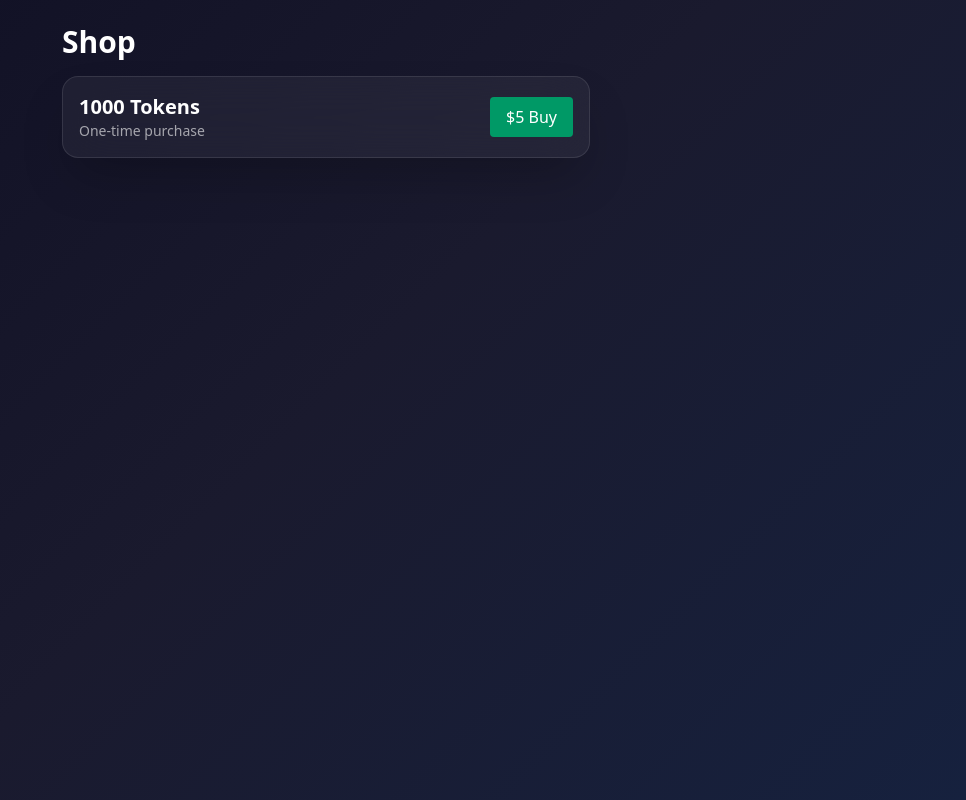
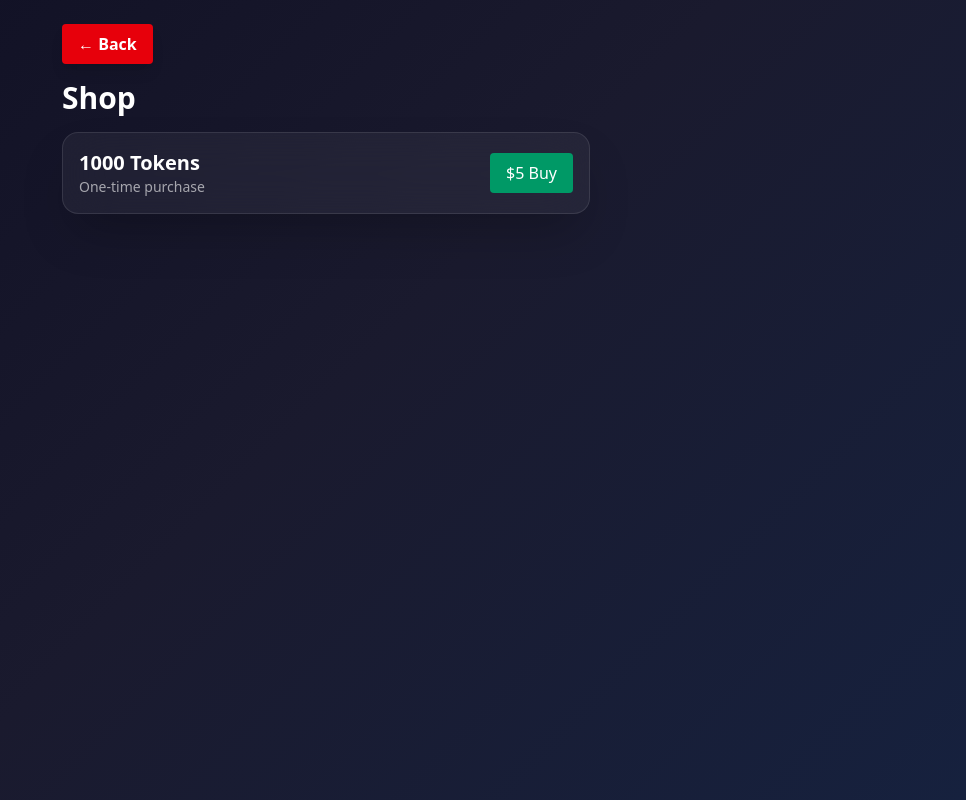
Before and after one commit to AbdulGhani002/trut, a Next.js app: page /shop in a window 1280 px wide. Shown: the whole page, without its empty margins (314-1280 px from the left). Built offline with nearby package versions, Linux system fonts and the light colour scheme.

Commit message:
Tournament Mode is next

```diff
--- a/src/app/shop/page.tsx
+++ b/src/app/shop/page.tsx
@@ -1,6 +1,6 @@
 "use client";
 import { Suspense, useState } from 'react';
-import { useSearchParams } from 'next/navigation';
+import { useSearchParams, useRouter } from 'next/navigation';
 
 function QueryBanners() {
   const params = useSearchParams();
@@ -18,6 +18,7 @@ function QueryBanners() {
 
 export default function ShopPage() {
   const [loading, setLoading] = useState(false);
+  const router = useRouter();
 
   const handleBuy = async () => {
     setLoading(true);
@@ -32,6 +33,12 @@ export default function ShopPage() {
 
   return (
     <div className="max-w-xl mx-auto p-6">
+      <button
+        className="mb-4 px-4 py-2 rounded bg-red-600 hover:bg-red-500 text-white font-semibold shadow-lg"
+        onClick={() => router.push('/')}
+      >
+        ← Back
+      </button>
       <h1 className="text-3xl font-bold mb-4">Shop</h1>
       <Suspense fallback={null}>
         <QueryBanners />
```
Also changed, not shown: 1 other file (tests, documents, lock files or other folders).
